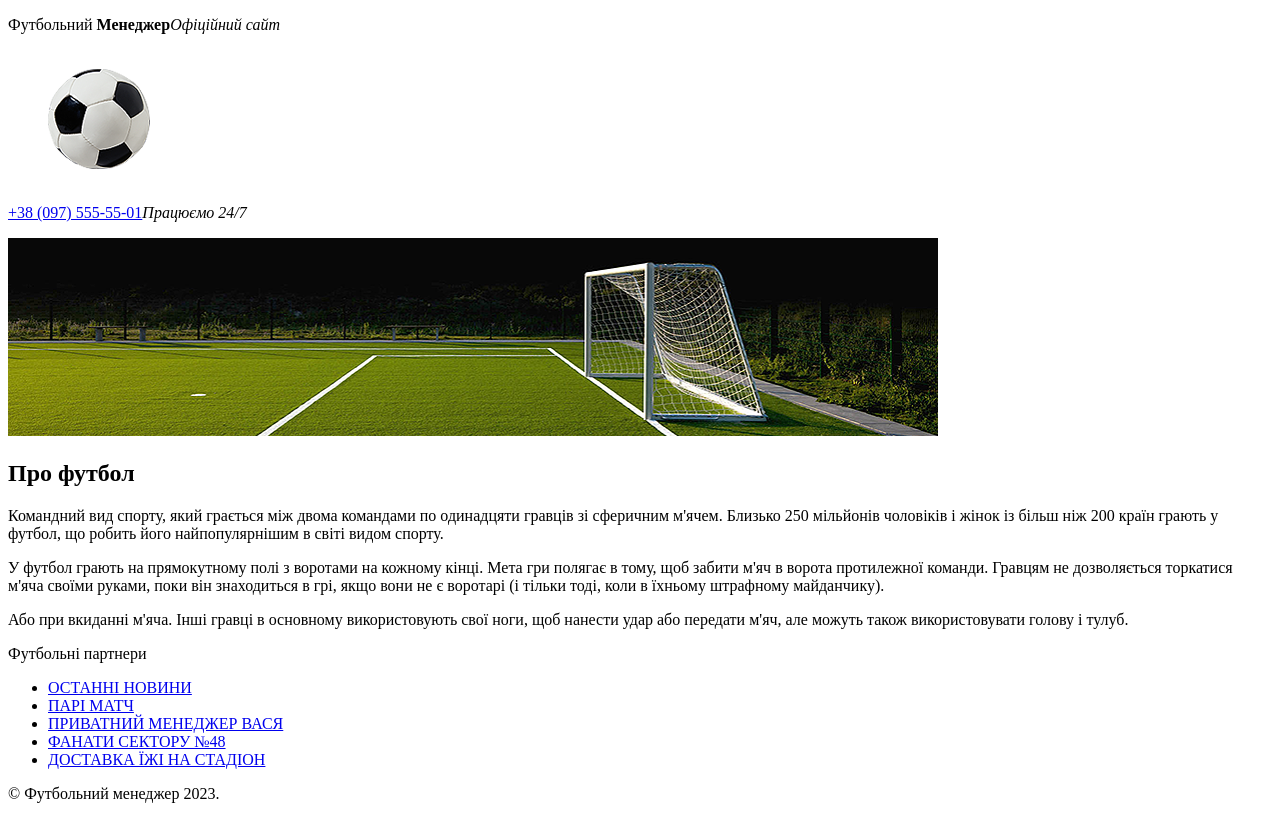
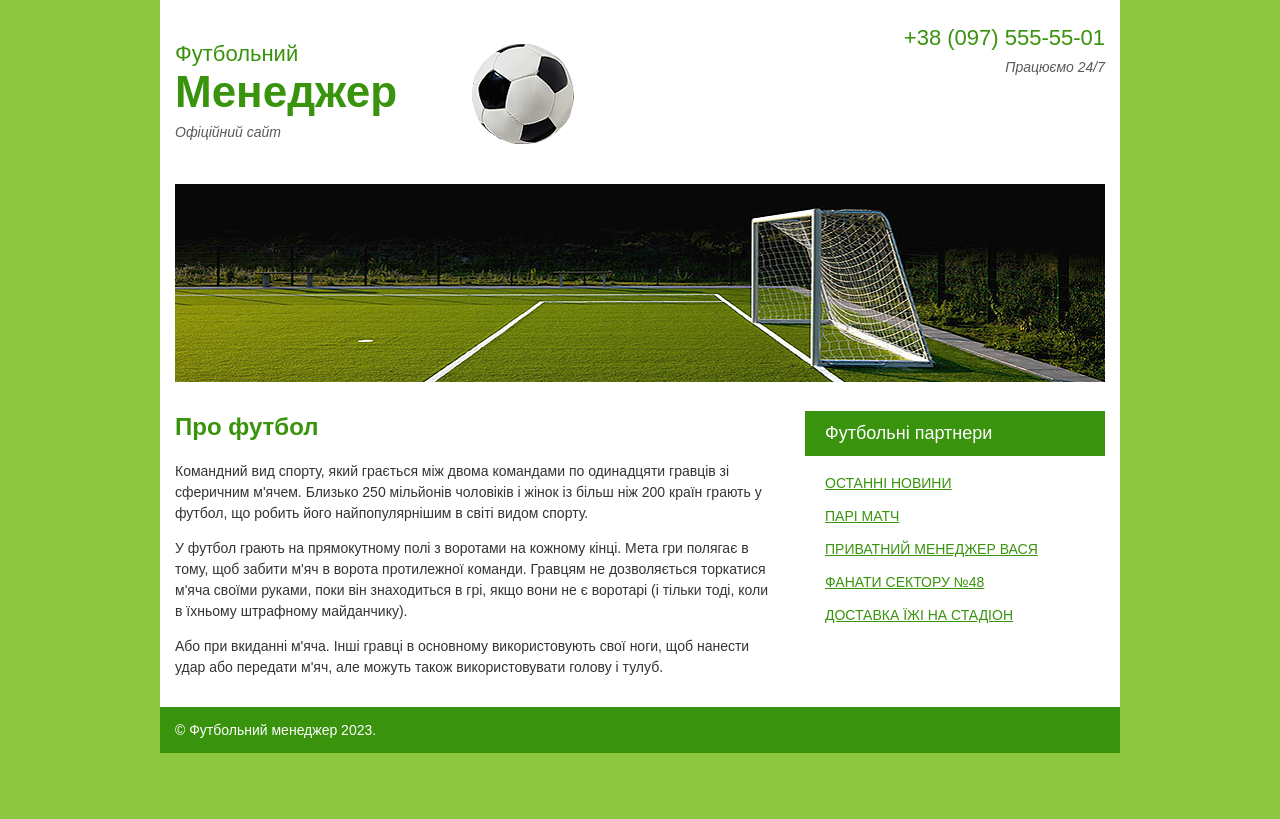
Before and after one commit to Sergiy28/Football, a plain HTML site: page index.html in a window 1280 px wide. Drawn offline with Linux system fonts and the light colour scheme.

Commit message:
secondary commit

```diff
--- a/index.html
+++ b/index.html
@@ -5,7 +5,8 @@
                <meta http-equiv="X-UA-Compatible" content="IE=edge">
                 <meta name="viewport" content="width=device-width, initial-scale=1.0">
                    <title>Футбольний менеджер. Офіційний сайт. Футбол Хмельницький</title>
-                      <!-- <link rel="stylesheet" href="css/style.css"> -->  </head>
+                      <link rel="stylesheet" href="style.css">
+                    </head>
                       <body>
                       <div class="wrapper">
                             <header>
--- /dev/null
+++ b/style.css
@@ -0,0 +1,106 @@
+body {
+    background-color: #8dc63f;
+    font-family: Arial, Helvetica, sans-serif;
+    margin: 0;
+    cursor: url('../cursor.cur'), auto;
+}
+.wrapper {
+    background-color: #fff;
+    max-width: 960px;
+    margin: 0 auto;
+    padding: 0 15px;
+    box-sizing: border-box;
+}
+.header {
+    display: flex;
+    justify-content: space-between;
+    padding: 25px 0;
+}
+.logo {
+    display: flex;
+    align-items: center;
+}
+.logo p,
+.contacts a {
+    font-size: 22px;
+    color: #39930d;
+    text-decoration-line: none;
+}
+.logo p,
+.contacts p {
+    margin: 0;
+}    .logo b {
+    font-size: 44px;
+    color: #39930d;
+    display: block;
+}
+.logo i,
+.contacts i {
+    font-size: 14px;
+    color: #5a5a5a;
+}    .logo img {
+    margin: 0 35px;
+}
+.contacts a {
+    display: block;
+    margin-bottom: 8px;
+}
+.contacts i {
+    display: block;
+    text-align: right;
+}
+.main {
+    display: flex;
+    justify-content: space-between;
+    padding: 7px 0 30px;
+}
+.main h1 {
+    font-size: 24px;
+    color: #39930d;
+}
+.main p {
+    font-size: 14px;
+    line-height: 1.5em;
+    color: #343434;
+}
+.main-picture {
+    width: 100%;
+    vertical-align: bottom;
+}
+.main-text {
+    max-width: 600px;
+}
+.menu {
+    width: 300px;
+}
+.menu p {
+    padding: 9px 20px;
+    background-color: #39930d;
+    font-size: 18px;
+    color: #fff;
+}
+.menu ul {
+    list-style: none;
+    padding-left: 20px;
+}
+.menu li {
+    margin-bottom: 15px;
+}
+.menu a:hover {
+    color: #39930d;
+    text-decoration: none;
+}
+.menu a {
+    list-style: none;
+    font-size: 14px;
+    text-decoration: underline;
+    text-transform: uppercase;
+    color: #39930d;
+}
+.footer {
+    padding: 15px 15px;
+    font-size: 14px;
+    color: #fff;
+    background-color: #39930d;
+    margin: -15px;
+}
```
